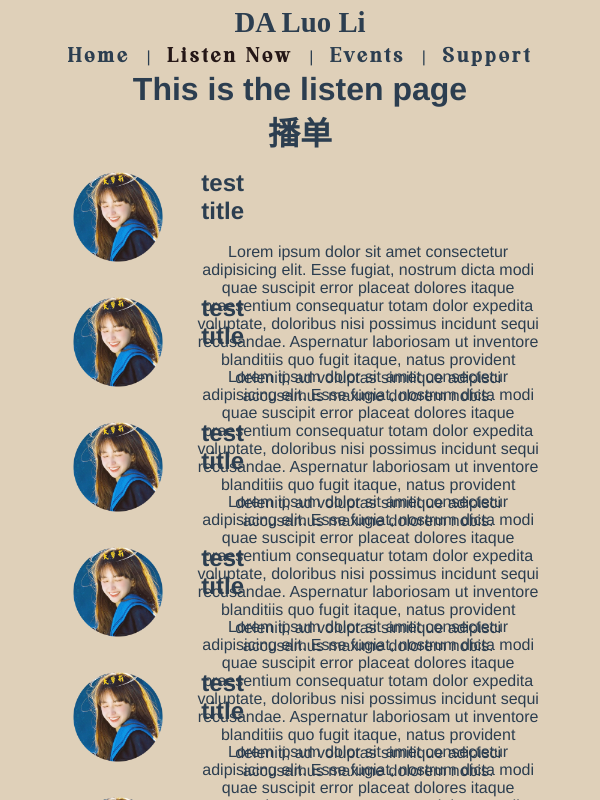
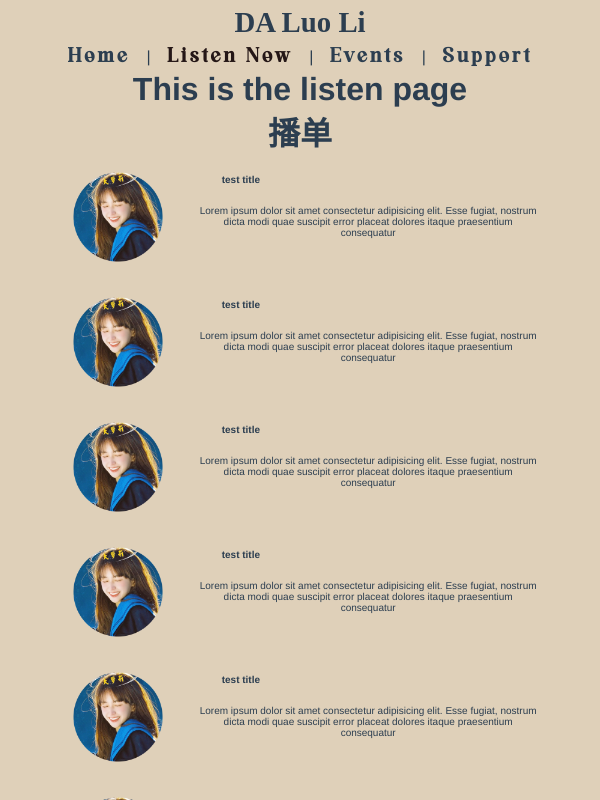
Before and after one commit to CYcitizen/luer, a Vue app: page /listen in a window 600 px wide. Shown: the top 800 px of the page. Built offline with nearby package versions, Linux system fonts and the light colour scheme; a web font is replaced by a local one.

Commit message:
make the text in the play list responsive

```diff
--- a/src/components/PlayList.vue
+++ b/src/components/PlayList.vue
@@ -11,10 +11,7 @@
       <p>
         Lorem ipsum dolor sit amet consectetur adipisicing elit. Esse fugiat,
         nostrum dicta modi quae suscipit error placeat dolores itaque
-        praesentium consequatur totam dolor expedita voluptate, doloribus nisi
-        possimus incidunt sequi recusandae. Aspernatur laboriosam ut inventore
-        blanditiis quo fugit itaque, natus provident deleniti, ad voluptas
-        similique adipisci accusamus maxime dolorem nobis.
+        praesentium consequatur
       </p>
     </div>
   </div>
@@ -72,6 +69,13 @@
     height: 130px;
     margin: 15px auto;
   }
+  #description h2 {
+    font-size: 10px;
+    margin-right: 70%;
+  }
+  #description p {
+    font-size: 10px;
+  }
 }
 
 @media screen and (min-width: 400px) and (max-width: 600px) {
@@ -80,6 +84,13 @@
     height: 110px;
     margin: 15px auto;
   }
+  #description h2 {
+    font-size: 10px;
+    margin-right: 70%;
+  }
+  #description p {
+    font-size: 10px;
+  }
 }
 @media screen and (min-width: 300px) and (max-width: 400px) {
   #play-list {
@@ -87,5 +98,12 @@
     height: 85px;
     margin: 15px auto;
   }
+  #description h2 {
+    font-size: 10px;
+    margin-right: 70%;
+  }
+  #description p {
+    font-size: 10px;
+  }
 }
 </style>
```
